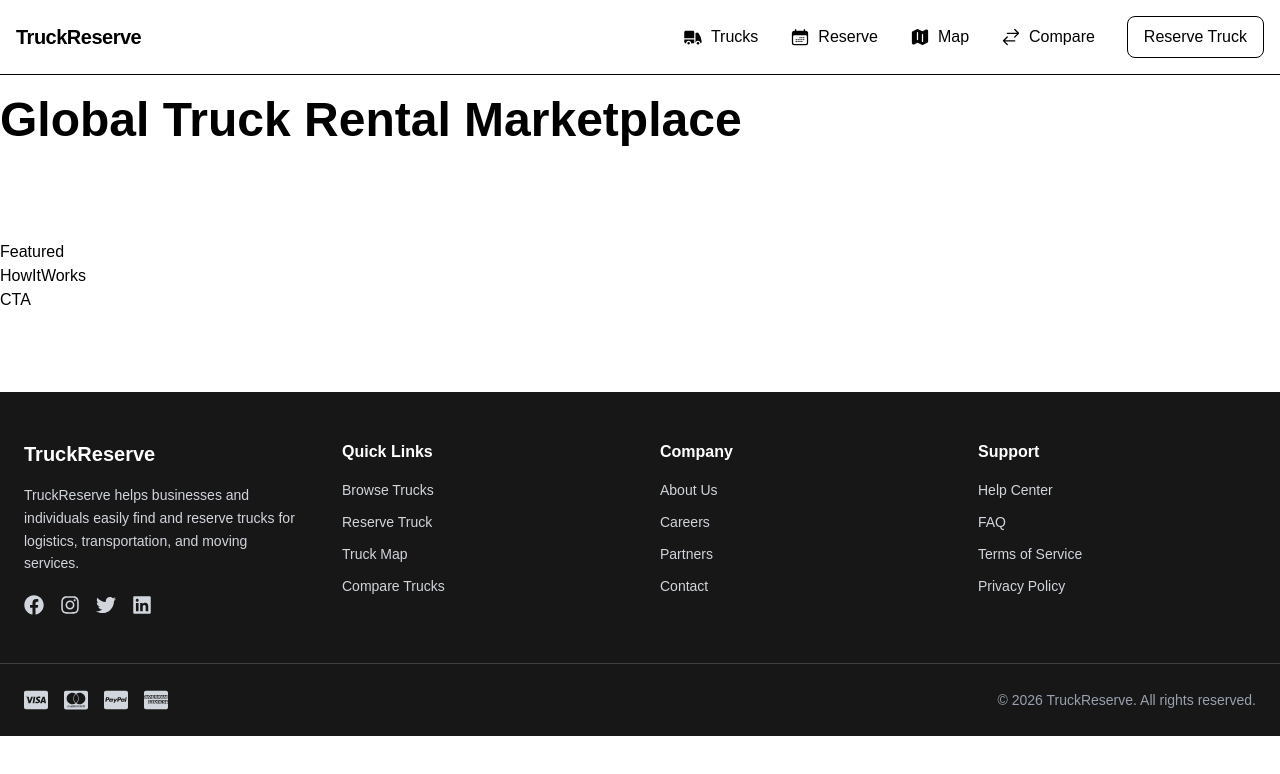
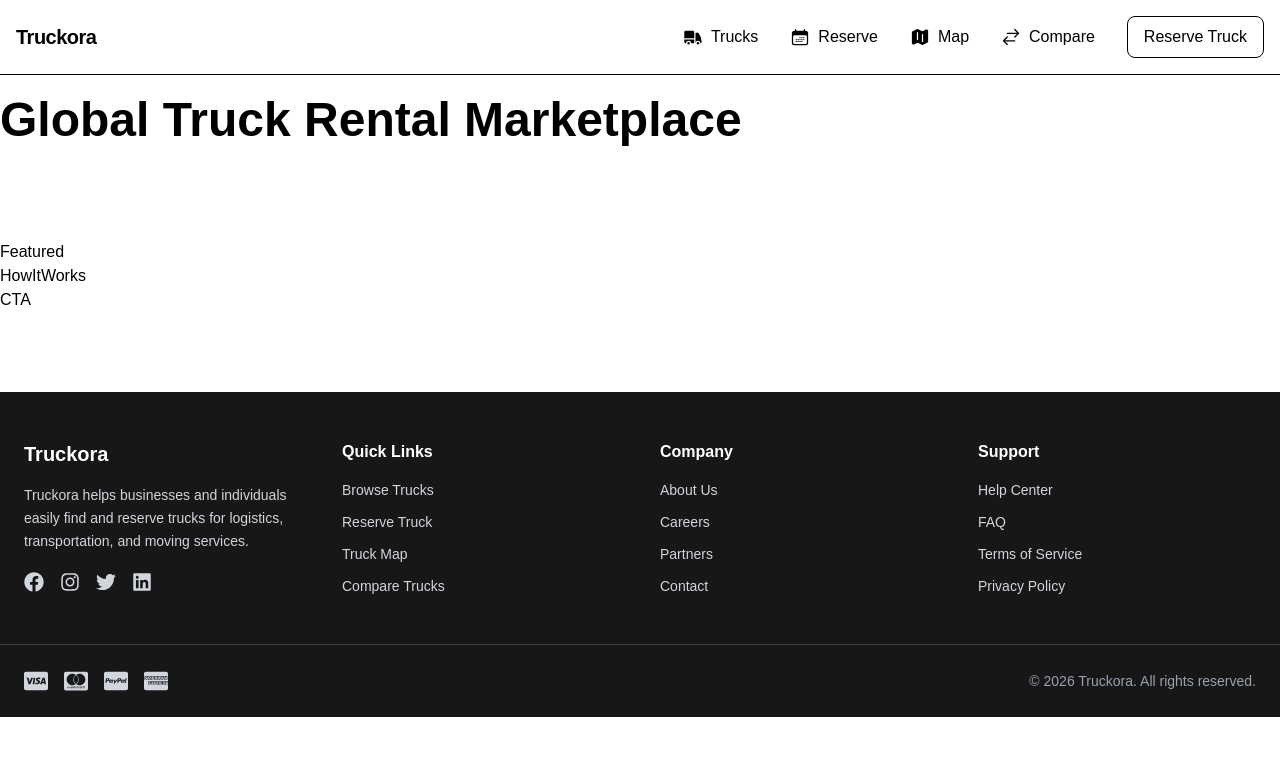
Before and after one commit to genta-bahana-nagari/truckora, a Next.js app: page / in a window 1280 px wide. Shown: the top 774 px of the page. Built offline with nearby package versions, Linux system fonts and the light colour scheme.

Commit message:
feat: change company name

```diff
--- a/src/components/layout/Footer.tsx
+++ b/src/components/layout/Footer.tsx
@@ -14,14 +14,11 @@ export default function Footer() {
   return (
     <footer className="bg-neutral-900 text-gray-300 mt-20">
       <div className="max-w-screen-xl mx-auto px-6 py-12 grid gap-10 md:grid-cols-4">
-
         <div>
-          <h2 className="text-xl font-bold text-white mb-4">
-            TruckReserve
-          </h2>
+          <h2 className="text-xl font-bold text-white mb-4">Truckora</h2>
           <p className="text-sm leading-relaxed">
-            TruckReserve helps businesses and individuals easily find and
-            reserve trucks for logistics, transportation, and moving services.
+            Truckora helps businesses and individuals easily find and reserve
+            trucks for logistics, transportation, and moving services.
           </p>
 
           <div className="flex gap-4 mt-5 text-xl">
@@ -44,9 +41,7 @@ export default function Footer() {
         </div>
 
         <div>
-          <h3 className="text-white font-semibold mb-4">
-            Quick Links
-          </h3>
+          <h3 className="text-white font-semibold mb-4">Quick Links</h3>
 
           <ul className="space-y-3 text-sm">
             <li>
@@ -76,9 +71,7 @@ export default function Footer() {
         </div>
 
         <div>
-          <h3 className="text-white font-semibold mb-4">
-            Company
-          </h3>
+          <h3 className="text-white font-semibold mb-4">Company</h3>
 
           <ul className="space-y-3 text-sm">
             <li>
@@ -108,9 +101,7 @@ export default function Footer() {
         </div>
 
         <div>
-          <h3 className="text-white font-semibold mb-4">
-            Support
-          </h3>
+          <h3 className="text-white font-semibold mb-4">Support</h3>
 
           <ul className="space-y-3 text-sm">
             <li>
@@ -142,7 +133,6 @@ export default function Footer() {
 
       <div className="border-t border-neutral-700">
         <div className="max-w-screen-xl mx-auto px-6 py-6 flex flex-col md:flex-row items-center justify-between gap-4">
-
           <div className="flex gap-4 text-2xl">
             <FaCcVisa />
             <FaCcMastercard />
@@ -151,9 +141,8 @@ export default function Footer() {
           </div>
 
           <p className="text-sm text-gray-400 text-center">
-            © {new Date().getFullYear()} TruckReserve. All rights reserved.
+            © {new Date().getFullYear()} Truckora. All rights reserved.
           </p>
-
         </div>
       </div>
     </footer>
--- a/src/components/layout/Navbar.tsx
+++ b/src/components/layout/Navbar.tsx
@@ -38,12 +38,17 @@ export default function Navbar() {
           href="/"
           className="text-xl font-bold tracking-tight text-heading"
         >
-          TruckReserve
+          Truckora
         </Link>
 
         <div className="hidden md:flex items-center gap-8">
           {menu.map(({ name, href, icon: Icon }) => (
-            <Link key={href} href={href} className={linkStyle(href)} onClick={() => setOpen(false)}>
+            <Link
+              key={href}
+              href={href}
+              className={linkStyle(href)}
+              onClick={() => setOpen(false)}
+            >
               <Icon size={20} />
               {name}
             </Link>
```
